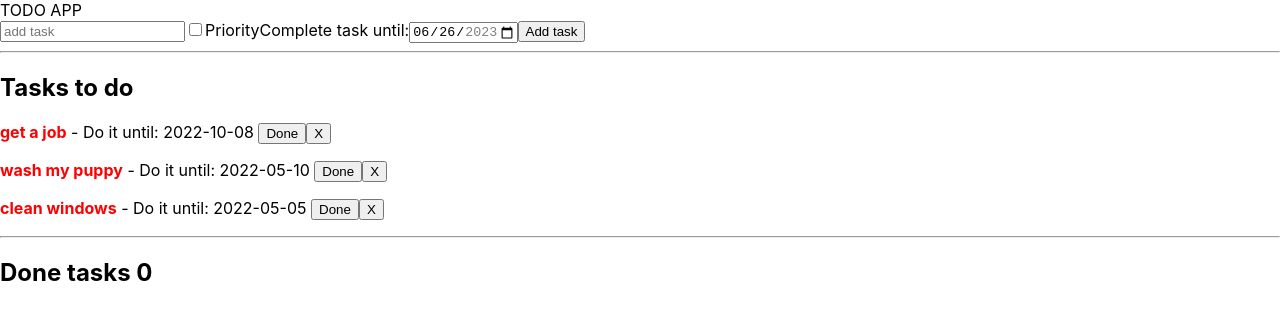
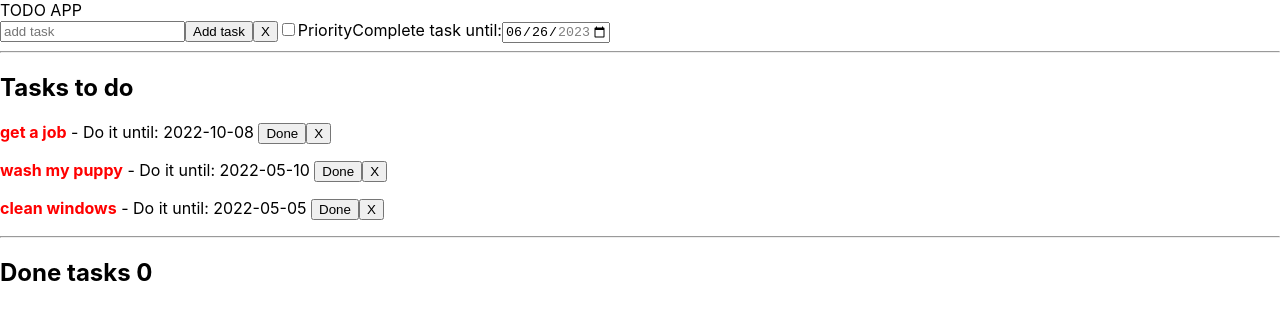
Before and after one commit to PatrycjaBochnak/TODO-app, a React (Create React App) app in the folder to-do-app/: page / in a window 1280 px wide. Shown: the top 320 px of the page. Built offline with nearby package versions, Linux system fonts and the light colour scheme.

Commit message:
clearing input

```diff
--- a/to-do-app/src/components/AddTask.js
+++ b/to-do-app/src/components/AddTask.js
@@ -6,21 +6,25 @@ class AddTask extends Component {
     checked: false,
     date: "2023-06-26",
   };
+
   handleDate = (e) => {
     this.setState({
       date: e.target.value,
     });
   };
+
   handleText = (e) => {
     this.setState({
       text: e.target.value,
     });
   };
+
   handleCheckbox = (e) => {
     this.setState({
       checked: e.target.checked,
     });
   };
+
   shortTaskAlert = () => {
     const alertTask = document.createElement("div");
     alertTask.textContent = "too short message";
@@ -39,6 +43,7 @@ class AddTask extends Component {
       alertTask.style.transition = "textContent 0.5s ease-out";
     }, 1000);
   };
+
   handleClick = () => {
     const { text, date, checked } = this.state;
     if (text.length > 2) {
@@ -54,10 +59,19 @@ class AddTask extends Component {
     } else {
       this.shortTaskAlert();
     }
+    this.setState({
+      text: ''
+    })
   };
+
+  handleClear = () => {
+    this.setState({
+      text: ""
+    });
+  };
+
   render() {
     const minDate = "2023-04-26";
-
     const maxDate = "2023-12-31";
 
     return (
@@ -68,6 +82,8 @@ class AddTask extends Component {
           value={this.state.text}
           onChange={this.handleText}
         />
+        <button onClick={this.handleClick}>Add task</button>
+        <button onClick={this.handleClear}>X</button>
         <input
           type="checkbox"
           checked={this.state.checked}
@@ -85,7 +101,6 @@ class AddTask extends Component {
           max={maxDate}
           onChange={this.handleDate}
         />
-        <button onClick={this.handleClick}>Add task</button>
         <hr />
       </div>
     );
```
